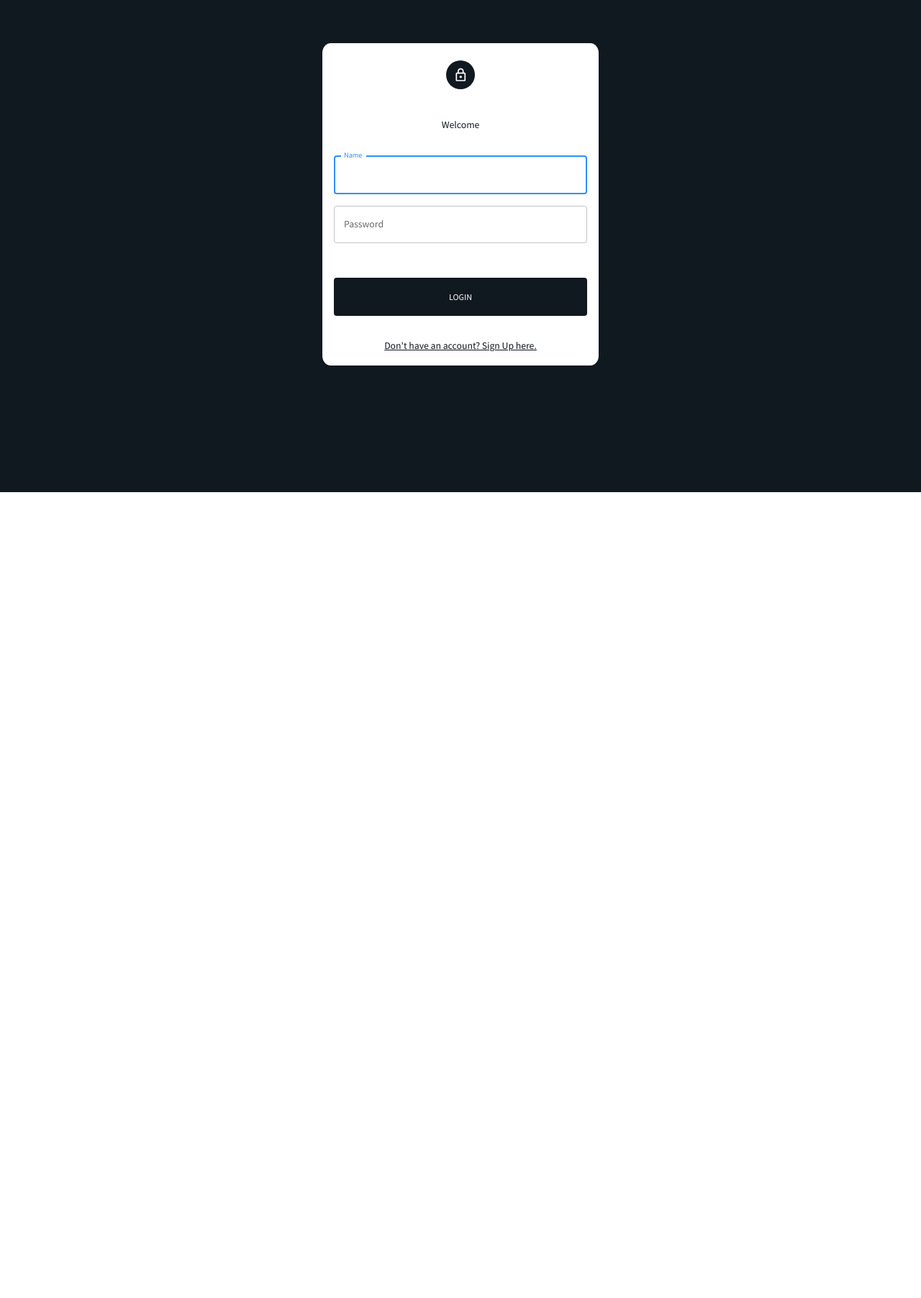
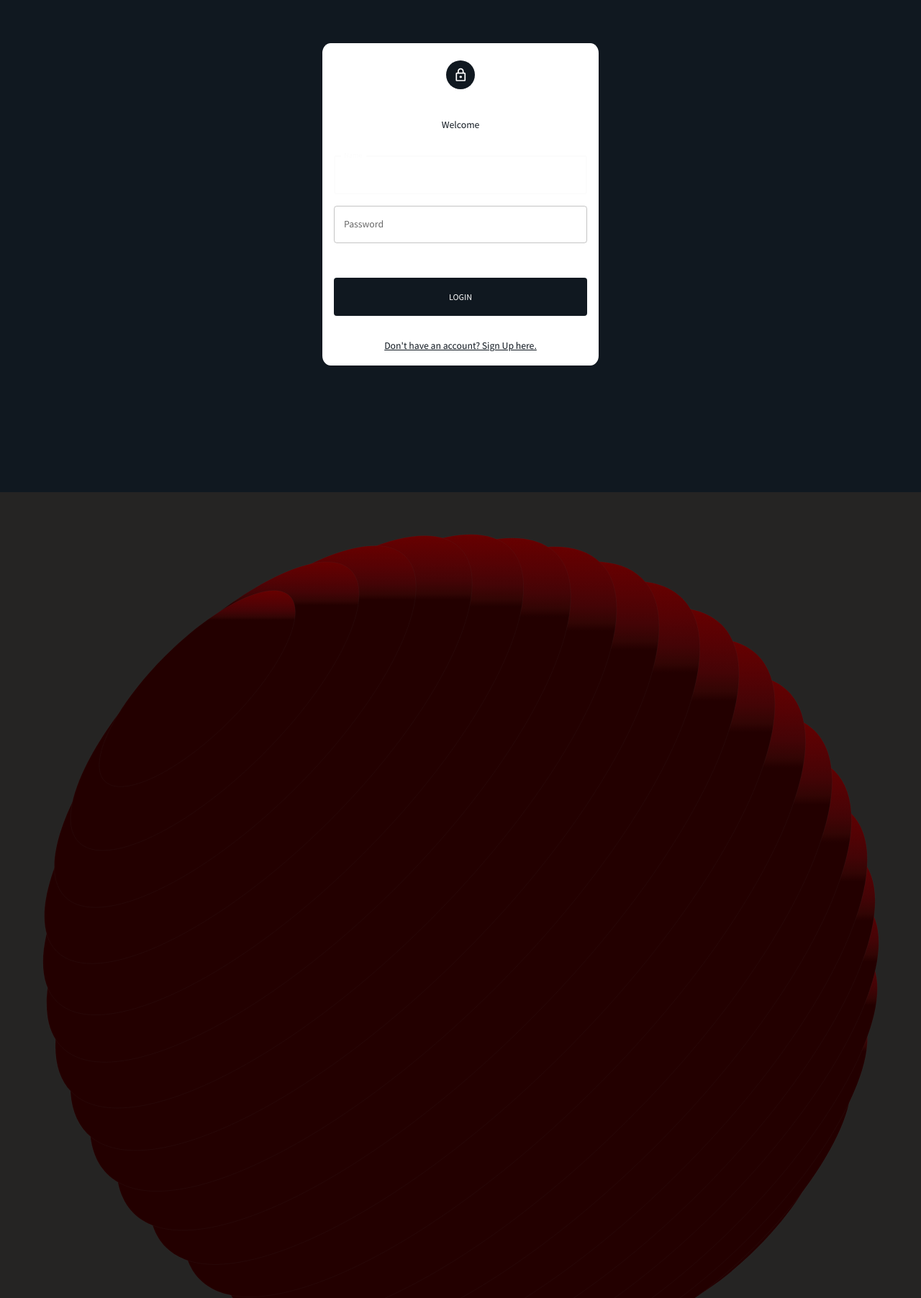
Before and after one commit to skandernefli/ANBigLOG, a React (Create React App) app in the folder dashboard/: page / in a window 1280 px wide. Shown: the part 116-1920 px from the top of the page at 72% size. Before the commit the page ends 800 px from the top, so only its background shows below. Built offline with nearby package versions, Linux system fonts and the light colour scheme.

Commit message:
failure , big failure

```diff
--- a/dashboard/package.json
+++ b/dashboard/package.json
@@ -13,6 +13,7 @@
     "@testing-library/jest-dom": "^5.16.5",
     "@testing-library/react": "^13.4.0",
     "@testing-library/user-event": "^13.5.0",
+    "animejs": "^3.2.1",
     "formik": "^2.2.9",
     "react": "^18.2.0",
     "react-dom": "^18.2.0",
--- a/dashboard/src/App.js
+++ b/dashboard/src/App.js
@@ -5,7 +5,7 @@
 import HeaderBar from "./scenes/global/HeaderBar";
 import SideBar from "./scenes/global/SideBar";
 import CreatePostPage from "scenes/createPost";
-
+import Background from "components/background";
 import LoginPage from "./scenes/auth";
 import ManageFeaturePosts  from "./scenes/manageFeaturePosts/index";
 import ManageOtherSections from "./scenes/manageOtherSections/index";
@@ -18,18 +18,27 @@
   const token = store.getState().token;
   const [theme, colorMode] = useMode();
   const [isSideBar, setIsSideBar] = useState(true);
+  const [isBackground,setIsBackground]=useState(true)
   const isAuth = Boolean(token);
   return (
     <ColorModeContext.Provider value={colorMode}>
+
+
       <ThemeProvider theme={theme}>
         <CssBaseline />
+
+
         <div className="app">
+        <Background/>
+
+
         <BrowserRouter>
         {isAuth &&  <SideBar isSideBar={isSideBar} />}
           <main className="content">
           {isAuth &&  <HeaderBar setIsSideBar={setIsSideBar}/>}
             <Routes>
             {isAuth ? (<>
+
               <Route path="/posts_list" element={ isAuth ?<PostsList />:<Navigate to="/"/>}/>
               <Route path="/create_post" element={ isAuth ?<CreatePostPage />:<Navigate to="/"/>}/>
               <Route path="/manage_featur_posts" element={<ManageFeaturePosts/>}/>
@@ -39,10 +48,13 @@
             </>):(   <Route path="/" element={<LoginPage />} />
               )}
             </Routes>
+
           </main>
+
           </BrowserRouter>
 
         </div>
+        <Background position ="absolute"/>
       </ThemeProvider>
     </ColorModeContext.Provider>
   );
--- /dev/null
+++ b/dashboard/src/components/background.jsx
@@ -0,0 +1,41 @@
+const Background=()=>{
+   return( <div position="absolute" zIndex={-1} top="0"  maxWidth="70vw" maxHeight="70vh">
+ <div class="animation-wrapper">
+    <div class="sphere-animation">
+    <svg class="sphere" viewBox="0 0 440 440" stroke="rgba(80,80,80,.35)">
+    <defs>
+      <linearGradient id="sphereGradient" x1="5%" x2="5%" y1="0%" y2="15%">
+      <stop stop-color="#670000" offset="0%"/>
+  <stop stop-color="#550204" offset="40%"/>
+  <stop stop-color="#440406" offset="70%"/>
+  <stop stop-color="#320504" offset="90%"/>
+  <stop stop-color="#230000" offset="100%"/>
+      </linearGradient>
+    </defs>
+    <path d="M361.604 361.238c-24.407 24.408-51.119 37.27-59.662 28.727-8.542-8.543 4.319-35.255 28.726-59.663 24.408-24.407 51.12-37.269 59.663-28.726 8.542 8.543-4.319 35.255-28.727 59.662z"/>
+    <path d="M360.72 360.354c-35.879 35.88-75.254 54.677-87.946 41.985-12.692-12.692 6.105-52.067 41.985-87.947 35.879-35.879 75.254-54.676 87.946-41.984 12.692 12.692-6.105 52.067-41.984 87.946z"/>
+    <path d="M357.185 356.819c-44.91 44.91-94.376 68.258-110.485 52.149-16.11-16.11 7.238-65.575 52.149-110.485 44.91-44.91 94.376-68.259 110.485-52.15 16.11 16.11-7.239 65.576-52.149 110.486z"/>
+    <path d="M350.998 350.632c-53.21 53.209-111.579 81.107-130.373 62.313-18.794-18.793 9.105-77.163 62.314-130.372 53.209-53.21 111.579-81.108 130.373-62.314 18.794 18.794-9.105 77.164-62.314 130.373z"/>
+    <path d="M343.043 342.677c-59.8 59.799-125.292 91.26-146.283 70.268-20.99-20.99 10.47-86.483 70.269-146.282 59.799-59.8 125.292-91.26 146.283-70.269 20.99 20.99-10.47 86.484-70.27 146.283z"/>
+    <path d="M334.646 334.28c-65.169 65.169-136.697 99.3-159.762 76.235-23.065-23.066 11.066-94.593 76.235-159.762s136.697-99.3 159.762-76.235c23.065 23.065-11.066 94.593-76.235 159.762z"/>
+    <path d="M324.923 324.557c-69.806 69.806-146.38 106.411-171.031 81.76-24.652-24.652 11.953-101.226 81.759-171.032 69.806-69.806 146.38-106.411 171.031-81.76 24.652 24.653-11.953 101.226-81.759 171.032z"/>
+    <path d="M312.99 312.625c-73.222 73.223-153.555 111.609-179.428 85.736-25.872-25.872 12.514-106.205 85.737-179.428s153.556-111.609 179.429-85.737c25.872 25.873-12.514 106.205-85.737 179.429z"/>
+    <path d="M300.175 299.808c-75.909 75.909-159.11 115.778-185.837 89.052-26.726-26.727 13.143-109.929 89.051-185.837 75.908-75.908 159.11-115.778 185.837-89.051 26.726 26.726-13.143 109.928-89.051 185.836z"/>
+    <path d="M284.707 284.34c-77.617 77.617-162.303 118.773-189.152 91.924-26.848-26.848 14.308-111.534 91.924-189.15C265.096 109.496 349.782 68.34 376.63 95.188c26.849 26.849-14.307 111.535-91.923 189.151z"/>
+    <path d="M269.239 267.989c-78.105 78.104-163.187 119.656-190.035 92.807-26.849-26.848 14.703-111.93 92.807-190.035 78.105-78.104 163.187-119.656 190.035-92.807 26.849 26.848-14.703 111.93-92.807 190.035z"/>
+    <path d="M252.887 252.52C175.27 330.138 90.584 371.294 63.736 344.446 36.887 317.596 78.043 232.91 155.66 155.293 233.276 77.677 317.962 36.521 344.81 63.37c26.85 26.848-14.307 111.534-91.923 189.15z"/>
+    <path d="M236.977 236.61C161.069 312.52 77.867 352.389 51.14 325.663c-26.726-26.727 13.143-109.928 89.052-185.837 75.908-75.908 159.11-115.777 185.836-89.05 26.727 26.726-13.143 109.928-89.051 185.836z"/>
+    <path d="M221.067 220.7C147.844 293.925 67.51 332.31 41.639 306.439c-25.873-25.873 12.513-106.206 85.736-179.429C200.6 53.786 280.931 15.4 306.804 41.272c25.872 25.873-12.514 106.206-85.737 179.429z"/>
+    <path d="M205.157 204.79c-69.806 69.807-146.38 106.412-171.031 81.76-24.652-24.652 11.953-101.225 81.759-171.031 69.806-69.807 146.38-106.411 171.031-81.76 24.652 24.652-11.953 101.226-81.759 171.032z"/>
+    <path d="M189.247 188.881c-65.169 65.169-136.696 99.3-159.762 76.235-23.065-23.065 11.066-94.593 76.235-159.762s136.697-99.3 159.762-76.235c23.065 23.065-11.066 94.593-76.235 159.762z"/>
+    <path d="M173.337 172.971c-59.799 59.8-125.292 91.26-146.282 70.269-20.991-20.99 10.47-86.484 70.268-146.283 59.8-59.799 125.292-91.26 146.283-70.269 20.99 20.991-10.47 86.484-70.269 146.283z"/>
+    <path d="M157.427 157.061c-53.209 53.21-111.578 81.108-130.372 62.314-18.794-18.794 9.104-77.164 62.313-130.373 53.21-53.209 111.58-81.108 130.373-62.314 18.794 18.794-9.105 77.164-62.314 130.373z"/>
+    <path d="M141.517 141.151c-44.91 44.91-94.376 68.259-110.485 52.15-16.11-16.11 7.239-65.576 52.15-110.486 44.91-44.91 94.375-68.258 110.485-52.15 16.109 16.11-7.24 65.576-52.15 110.486z"/>
+    <path d="M125.608 125.241c-35.88 35.88-75.255 54.677-87.947 41.985-12.692-12.692 6.105-52.067 41.985-87.947C115.525 43.4 154.9 24.603 167.592 37.295c12.692 12.692-6.105 52.067-41.984 87.946z"/>
+    <path d="M109.698 109.332c-24.408 24.407-51.12 37.268-59.663 28.726-8.542-8.543 4.319-35.255 28.727-59.662 24.407-24.408 51.12-37.27 59.662-28.727 8.543 8.543-4.319 35.255-28.726 59.663z"/>
+    </svg>
+    </div>
+    </div>
+    </div>);
+}
+export default Background;
--- a/dashboard/src/components/box.jsx
+++ b/dashboard/src/components/box.jsx
@@ -2,7 +2,7 @@
 const BoxInsider=(props)=>{
     const {children , ...rest}=props;
     return (
-        <Box {...rest} marginTop="10vh">
+        <Box {...rest} marginTop="13vh" marginLeft="0vw" minHeight="100vh"  backgroundColor="#ffffff"   borderRadius="20px 0px 0px 0px" >
             {children}
         </Box>
     )
--- a/dashboard/src/index.css
+++ b/dashboard/src/index.css
@@ -7,10 +7,12 @@
   height: 100%;
   width: 100%;
   font-family: 'Source Sans Pro',sans-serif;
+  background-color: #252423    ;
 }
 .app {
   display: flex;
   position: relative;
+
 }
 ::-webkit-scrollbar {
   width: 10px;
@@ -27,7 +29,7 @@
 ::-webkit-scrollbar-thumb:hover {
   background: #555;
 }
-.button_cc{
+.button button{
   position:relative;
   display:flex;
   align-items: center;
@@ -37,23 +39,23 @@
   padding:12px 18px;
   cursor:pointer;
 }
-.button_cc::before{
-  content: "this is a fucking button";
+.button button::before{
+  content: "";
   position:absolute;
   top:50%;
-  z-index:-1;
-  translate: calc(100%+4px)-50%;
+  translate: calc(100% + 35px)-50%;
+  z-index: -1;
   width: 45px;
   height:45px;
-  background:#101820FF;
+  background:#F4A261  ;
   border-radius: 50px;
   transition:
   translate 0.25s 0.25s
   cubic-bezier(0,0,0.5,2),
   width 0.25s
-  cubic-bezier(0,0,0.5,2),
+  cubic-bezier(0,0,0.5,2);
 }
-.button_cc:hover::before{
+.button button:hover::before{
   width: 100%;
   translate: -18px -50%;
   transition:
@@ -63,12 +65,67 @@
   cubic-bezier(0,0,0.5,2),
 
 }
-.button_cc i {
+.button button .MuiSvgIcon-root {
   margin-left:5px;
   transition:
   translate 0.25s 0.4s
   cubic-bezier(0,0,0.5,2),
 }
-.button_cc:hover i{
+.button button:hover .MuiSvgIcon-root{
   translate: 3px 0;
 }
+.button button:active{
+  transform: scale(0.9);
+}
+.palette{
+ flex:1;
+  display: flex;
+  flex-direction: column;
+
+}
+.palette div{
+  flex:1
+
+}
+.ColorA{
+
+  box-shadow: 0 0 15px #e200ff, 0 0 20px #0c002b, 0 0 25px #e200ff, 0 0 30px #0c002b, 0 0 35px #0c002b, 0 0 40px #e200ff, 0 0 45px #0c002b;
+}
+.ColorB{
+  box-shadow: 0 0 15px #0c002b, 0 0 20px #0c002b, 0 0 25px #0c002b, 0 0 30px #0c002b, 0 0 35px #e200ff, 0 0 40px #e200ff, 0 0 45px #e200ff;
+}
+.ColorC{
+
+  box-shadow: 0 0 15px #e200ff, 0 0 20px #e200ff, 0 0 25px #e200ff, 0 0 30px #e200ff, 0 0 35px #e200ff, 0 0 40px #e200ff, 0 0 45px #e200ff;
+}
+
+.ColorD{
+  box-shadow: 0 0 15px #e200ff, 0 0 20px #e200ff, 0 0 25px #e200ff, 0 0 30px #e200ff, 0 0 35px #e200ff, 0 0 40px #e200ff, 0 0 45px #e200ff;}
+
+.ColorE{
+  border-bottom: 2px solid #e200ff;}
+
+.ColorF{
+  background-color: aqua;
+}
+.ColorG{
+  background-color: aqua;
+}
+
+/********************************************************************************************/
+
+
+
+
+
+
+
+
+
+
+.sphere path {
+  fill: url(#sphereGradient);
+  stroke-width: 0.1px;
+  stroke: rgba(80,80,80,.35);
+  backface-visibility: hidden;
+}
--- a/dashboard/src/public/button.css
+++ b/dashboard/src/public/button.css
@@ -2,7 +2,7 @@
     position:relative;
     display:flex;
     align-items: center;
-    color:#fff;
+    color:#000;
     background:none;
     border:none;
     padding:12px 18px;
@@ -12,7 +12,6 @@
     content: "";
     position:absolute;
     top:50%;
-    z-index:-1;
     translate: calc(100%+4px)-50%;
     width: 45px;
     height:45px;
--- a/dashboard/src/scenes/createPost/index.jsx
+++ b/dashboard/src/scenes/createPost/index.jsx
@@ -1,14 +1,15 @@
 import BoxInsider from "components/box";
-import {Button,TextField, Typography } from "@mui/material";
+import {Button,TextField, Typography,Box } from "@mui/material";
 import LockOutlinedIcon from "@mui/icons-material/LockOutlined";
+import Background from "components/background";
 const CreatePostPage =()=>{
   return(
-<BoxInsider backgroundColor="#fff" height="100%" width="100%">
-<Button className="button_cc" >
-this is a fucking button
- <i> <LockOutlinedIcon /></i></Button>
-</BoxInsider>
 
+
+<Background>
+    <Box position={"absolute"} zIndex={999}>Create page</Box>
+
+    </Background>
 
     );
 }
--- a/dashboard/src/scenes/global/HeaderBar.jsx
+++ b/dashboard/src/scenes/global/HeaderBar.jsx
@@ -7,6 +7,7 @@
 import { useDispatch } from "react-redux";
 import { setLogout } from "state";
 import { useNavigate } from "react-router-dom";
+
 const HeaderBar = () => {
   const theme = useTheme();
   const navigate=useNavigate()
@@ -33,20 +34,21 @@
   }
 
   return (
-    <Box display="flex" justifyContent="flex-end" p={2}   position={"fixed"} top={0} right={0} height={"8vh"} left={0} backgroundColor={"#fff"} zIndex={999}boxShadow=" 0 10px 10px -10px rgba(0, 0, 0, 0.5)"  borderBottom="blur 1px" borderBottomColor="#101820ff">
-      <Box display="flex" justifyContent="flex-end" >
-        <IconButton onClick={colorMode.toggleColorMode}>
+    <Box display="flex" justifyContent="flex-end" p={"5px"} paddingRight={"20px"}   position={"fixed"} top={0} right={0} height={"auto"} left={0} backgroundColor={"transparent"} zIndex={999}boxShadow=" 0 10px 10px -10px rgba(0, 0, 0, 0.5)"  borderBottom="blur 1px" borderBottomColor="#101820ff">
+      <Box display="flex" flexDirection={"row"} >
+
+        <IconButton onClick={colorMode.toggleColorMode} sx={{justifySelf:"flex-end"}}>
           {theme.palette.mode === "light" ? (
-            <DarkModeOutlinedIcon />
+            <DarkModeOutlinedIcon sx={{color:"#fff"}} />
           ) : (
             <LightModeOutlinedIcon />
           )}
         </IconButton>
-        <IconButton onClick={()=>{
+        <IconButton  sx={{justifySelf:"flex-end"}} onClick={()=>{
           logout();   window.location.reload(navigate("/"));;
           }
         }>
-          <PersonOutlinedIcon />
+          <PersonOutlinedIcon sx={{color:"#fff"}} />
         </IconButton>
       </Box>
     </Box>
--- a/dashboard/src/scenes/global/SideBar.jsx
+++ b/dashboard/src/scenes/global/SideBar.jsx
@@ -14,6 +14,7 @@
 import TravelExploreOutlinedIcon from '@mui/icons-material/TravelExploreOutlined';
 import StarOutlineOutlinedIcon from '@mui/icons-material/StarOutlineOutlined';
 import PlayCircleFilledOutlinedIcon from '@mui/icons-material/PlayCircleFilledOutlined';
+import React, { useEffect, useRef } from 'react';
 
 const SideBar = () => {
   const theme = useTheme();
@@ -24,8 +25,9 @@
   return (
     <Box
       sx={{
+
         "& .pro-sidebar-inner": {
-          background: `#101820FF !important`,
+          background: `transparent !important`,
           height: "100vh",
           position:"fixed"
         },
@@ -36,14 +38,22 @@
           padding: "5px 35px 5px 20px !important",
         },
         "& .pro-inner-item:hover": {
-          color: `#FEE715FF  !important`,
+          color: `#A2D2FF  !important`,
         },
         "& .pro-menu-item.active": {
-          color: `#fff !important`,
+          color: `#FFC857 !important`,
         },
       }}
     >
+
       <ProSidebar collapsed={isCollapsed}  style={{ minHeight: "100vh" }}>
+
+
+
+
+
+
+
         <Menu iconShape="square">
           {/* logo and menu Icon */}
           <MenuItem
@@ -74,6 +84,29 @@
               </Box>
             )}
           </MenuItem>
+
+
+
+
+
+
+
+
+
+
+
+
+
+
+
+
+
+
+
+
+
+
+
           {!isCollapsed && (
             <Box paddingLeft={isCollapsed ? undefined : "10%"}>
               <Typography
@@ -226,7 +259,9 @@
             </Box>
           )}
         </Menu>
+
       </ProSidebar>
+
     </Box>
   );
 };
--- a/dashboard/src/theme.js
+++ b/dashboard/src/theme.js
@@ -189,39 +189,38 @@
             ...(mode === 'light'
             ? {
                 backgorund:{
-                    main:colors.secondary[500],
-                },
+                    main:"#fcfcfc",                },
                 primary:{
-                    main:colors.primary[500],
+                    main:"#fcfcfc",
                 },
                 secondary:{
-                    main:colors.secondary[500],
+                    main:"#fcfcfc",
                 },
                 neutral:{
-                    dark:colors.black[300],
-                    main:colors.black[500],
-                    light:colors.black[800],
+                    main:"#fcfcfc",
+                   main:"#fcfcfc",
+                   main:"#fcfcfc",
                 },
                 white:{
-                    white:colors.white[500]
+                    white:"#C8C8C8"
                 }
             }:{
                 backgorund:{
                     main:"#fcfcfc",
                 },
                 primary:{
-                    main:colors.primary[500],
+                    main:"#fcfcfc",
                 },
                 secondary:{
-                    main:colors.secondary[500],
+                    main:"#fcfcfc",
                 },
                 neutral:{
                     dark:colors.black[300],
                     main:colors.black[500],
-                    light:colors.black[800],
+                    main:"#fcfcfc",
                 },
                 white:{
-                    white:colors.white[500]
+                    main:"#fcfcfc",
                 }
             }),
         },
```
Also changed, not shown: 1 other file (tests, documents, lock files or other folders).
